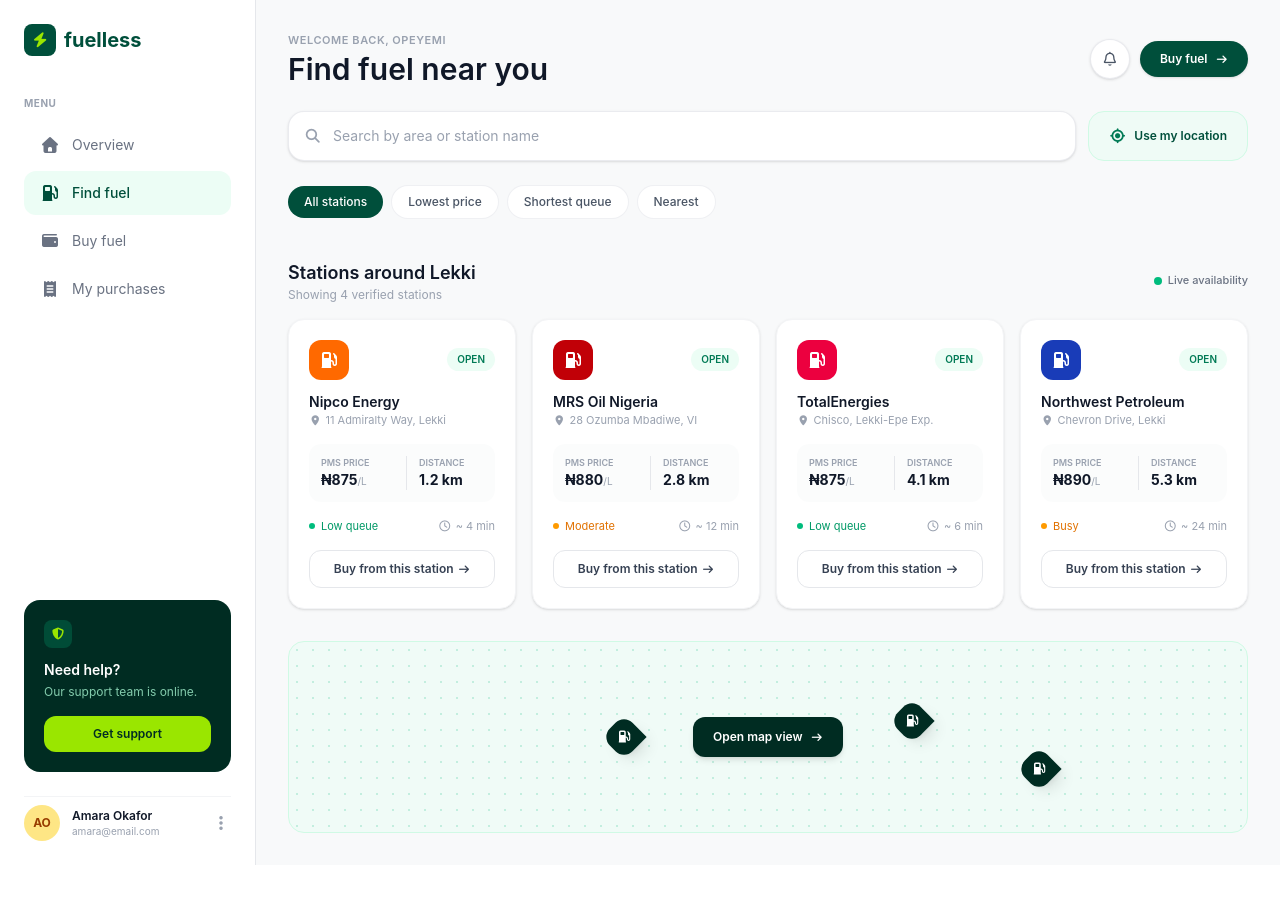
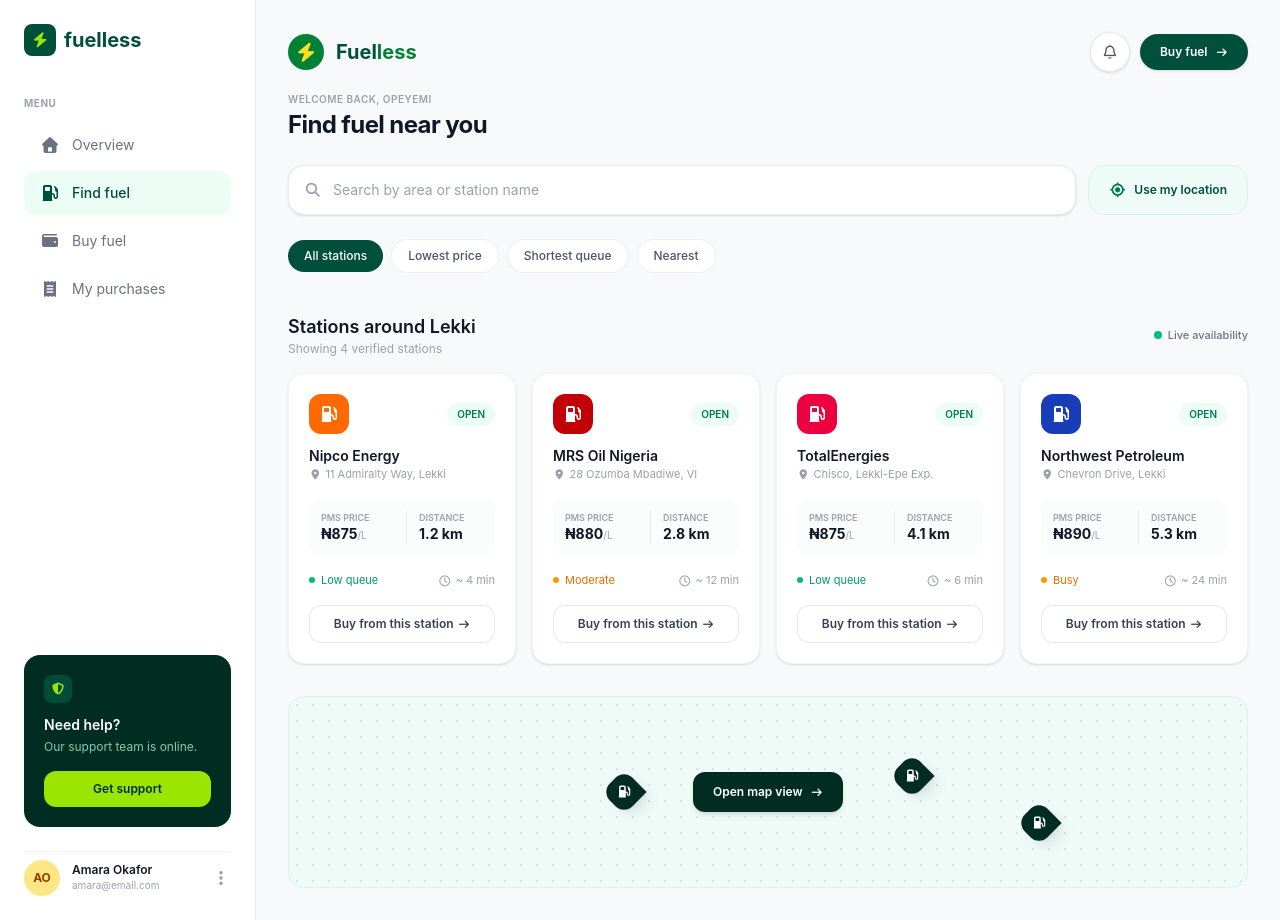
Before and after one commit to Opeyemi2342/Gas-Station-Project, a website: page findfuelpage.html in a window 1280 px wide. Before the commit the page ends 865 px from the top, so only its background shows below. Drawn offline with Linux system fonts and the light colour scheme.

Commit message:
initial commit

```diff
--- a/findfuelpage.html
+++ b/findfuelpage.html
@@ -86,13 +86,7 @@
         <main class="flex-1 p-4 md:p-8 overflow-y-auto w-full">
             <header class="mb-6 space-y-4">
                 <div class="flex items-center justify-between">
-                    <div class="flex items-center space-x-3">
-                        <button
-                            class="lg:hidden w-10 h-10 bg-white border border-gray-200/80 rounded-xl flex items-center justify-center text-gray-700 shadow-sm hover:bg-gray-50 active:scale-95 transition">
-                            <i class="fa-solid fa-bars text-base"></i>
-                        </button>
-
-                        <div class="flex lg:hidden items-center space-x-2 text-emerald-900 font-bold text-lg">
+                    <div class="flex items-center space-x-2 text-emerald-900 font-bold text-lg">
                         <div class="flex items-center gap-3">
                             <div class="w-9 h-9 rounded-full bg-green-700 flex items-center justify-center">
                                 <i class="fa-solid fa-bolt text-yellow-300"></i>
@@ -104,18 +98,17 @@
                         </div>
                     </div>
 
-                        <div class="hidden lg:block">
-                            <p class="text-[11px] font-semibold text-gray-400 uppercase tracking-wider mb-0.5">Welcome
-                                back, Opeyemi</p>
-                            <h1 class="text-3xl font-semibold text-gray-900">Find fuel near you</h1>
-                        </div>
-                    </div>
-
                     <div class="flex items-center space-x-2.5">
                         <button
                             class="w-10 h-10 bg-white border border-gray-200/80 rounded-full flex items-center justify-center text-gray-600 hover:bg-gray-50 shadow-sm active:scale-95 transition">
                             <i class="fa-regular fa-bell text-sm"></i>
                         </button>
+
+                        <button
+                            class="lg:hidden w-10 h-10 bg-white border border-gray-200/80 rounded-xl flex items-center justify-center text-gray-700 shadow-sm hover:bg-gray-50 active:scale-95 transition">
+                            <i class="fa-solid fa-bars text-base"></i>
+                        </button>
+
                         <button
                             class="hidden sm:flex bg-emerald-900 text-white px-5 py-2.5 rounded-full text-xs font-semibold items-center space-x-2 hover:bg-emerald-800 shadow-sm transition">
                             <span>Buy fuel</span>
@@ -124,7 +117,7 @@
                     </div>
                 </div>
 
-                <div class="lg:hidden pt-1">
+                <div class="pt-1">
                     <p class="text-[10px] font-semibold text-gray-400 uppercase tracking-wider mb-0.5">Welcome back,
                         Opeyemi</p>
                     <h1 class="text-2xl font-bold text-gray-900 tracking-tight">Find fuel near you</h1>
```
Lines whose indentation alone changed are shown as unchanged.
